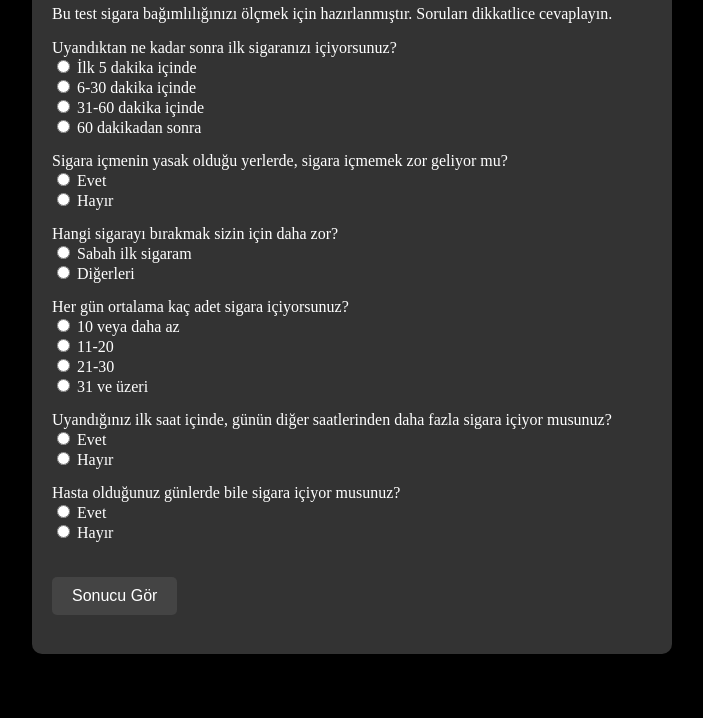
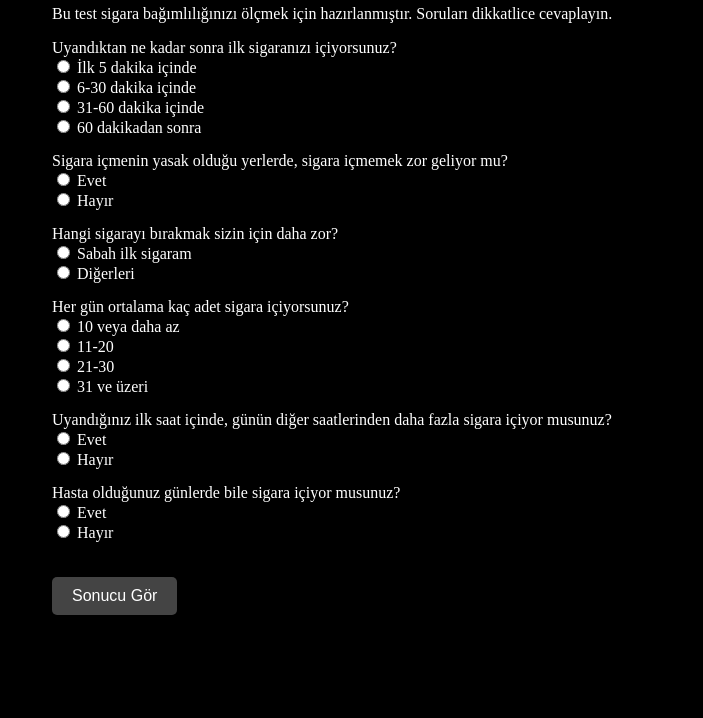
Before and after one commit to svcn-zt/sigara-testi, a plain HTML site: page index.html in a window 1280 px wide. Shown: the part 82-800 px from the top of the page, without its empty margins (288-991 px from the left). Drawn offline with Linux system fonts and the light colour scheme.

Commit message:
Add files via upload

```diff
--- a/index.html
+++ b/index.html
@@ -16,8 +16,6 @@
             max-width: 600px;
             margin: auto;
             padding: 20px;
-            border-radius: 10px;
-            background-color: #333333; /* Koyu gri arka plan */
             text-align: left;
         }
         .question {
```
